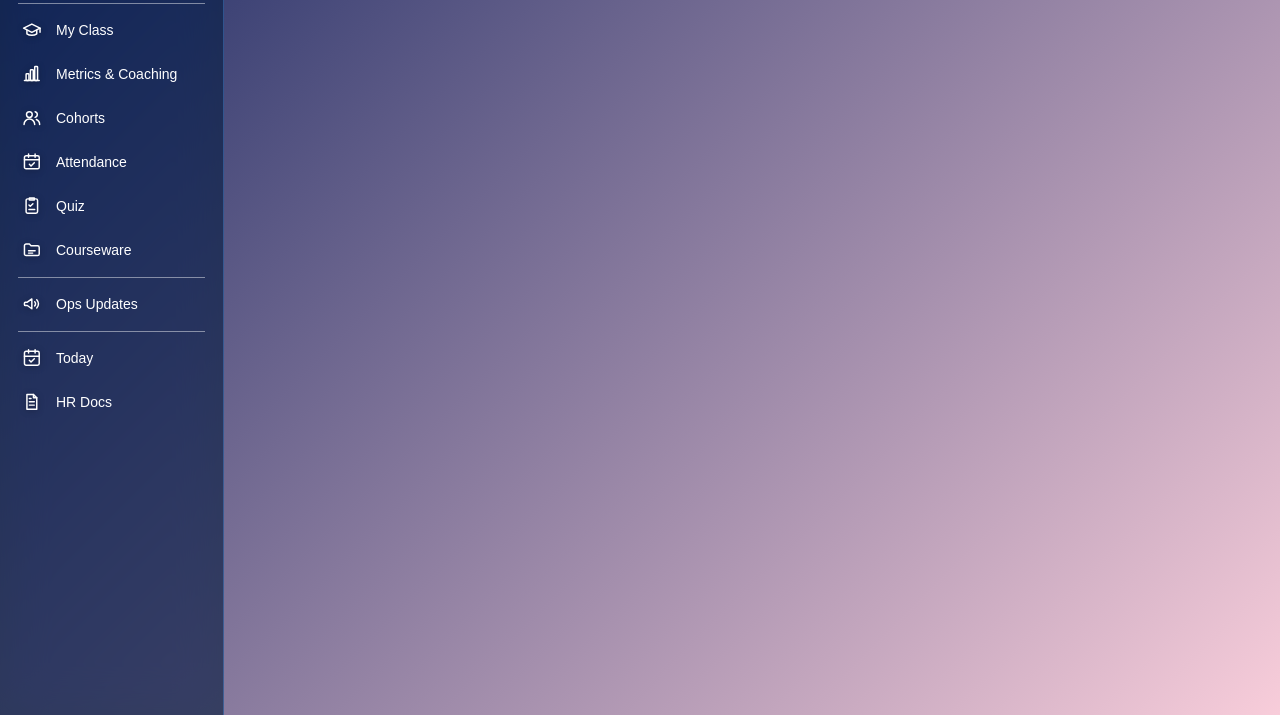
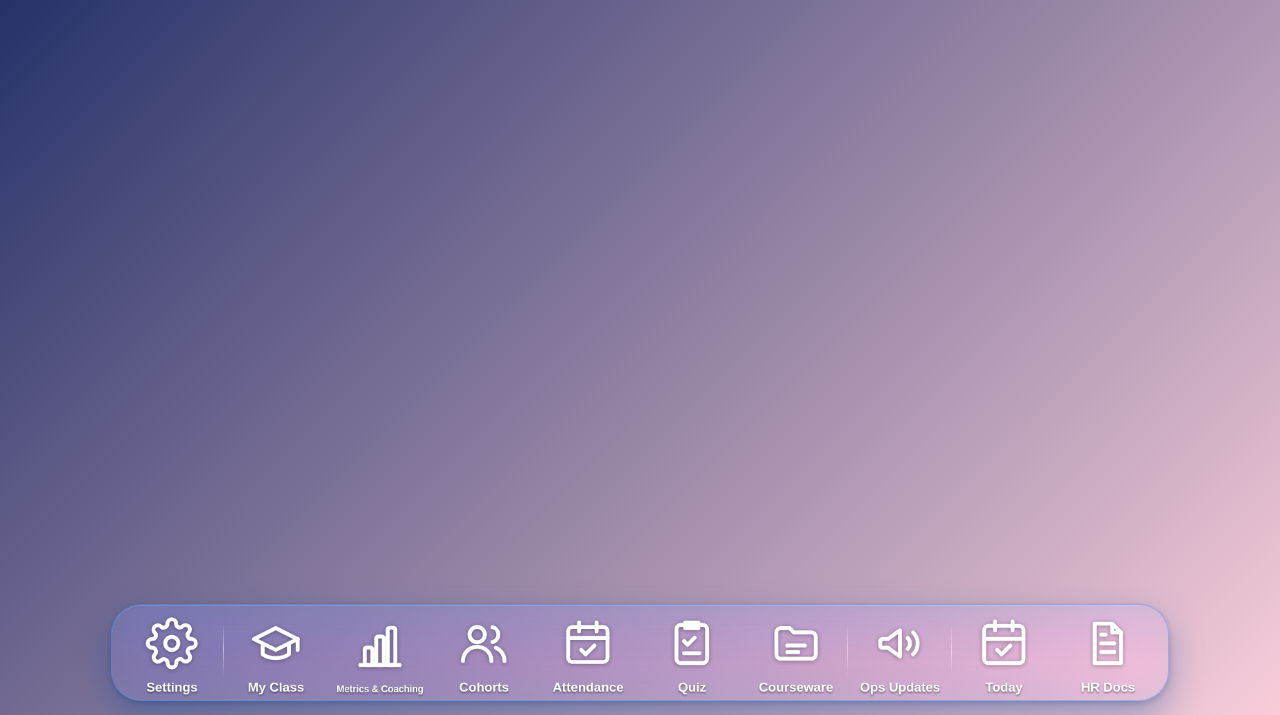
Before and after one commit to ericsonpanganiban/own-training-dashboard, a plain HTML site: page index.html in a window 1280 px wide. Shown: the part 85-800 px from the top of the page. Drawn offline with Linux system fonts and the light colour scheme.

Commit message:
Revert sidebar preview
Co-Authored-By: Claude Sonnet 5.5 <noreply@anthropic.com>
Claude-Session: https://claude.ai/code/session_01ELdnMUzShUAweMain7732Q

```diff
--- a/styles.css
+++ b/styles.css
@@ -1917,32 +1917,3 @@ body .quiz-manual-form.quiz-manual-form .rep-goal input[data-rfgv] { padding: 6p
 .att-over-list { display:flex; flex-direction:column; gap:6px; margin:10px 0; max-height:220px; overflow:auto; }
 .att-over-row { display:flex; align-items:center; gap:8px; font-size:13px; }
 .att-over-eg { font-size:12.5px; line-height:1.45; padding:8px 10px; border:1px solid var(--border, #e2e5ea); border-radius:8px; background:var(--surface-2, rgba(127,127,127,.08)); margin:4px 0 8px; }
-
-/* ---------- Sidebar layout (redesign preview): the dock becomes a left sidebar ---------- */
-body.side { --side-w: 224px; }
-body.side #dock {
-  left: 0; top: calc(var(--menubar-h) + env(safe-area-inset-top, 0px)); bottom: 0;
-  width: var(--side-w); transform: none;
-  flex-direction: column; align-items: stretch; gap: 2px;
-  padding: 12px 10px; border-radius: 0; border: 0;
-  border-right: 1px solid color-mix(in srgb, var(--accent) 22%, rgba(255, 255, 255, 0.14));
-  background: color-mix(in srgb, var(--accent) 10%, rgba(14, 16, 28, 0.62));
-  box-shadow: none; overflow-y: auto;
-}
-body.side #dock::before { display: none; }
-body.side .dock-item {
-  width: 100%; height: 42px; flex: none; flex-direction: row; align-items: center;
-  border-radius: 10px; padding: 0 10px; text-align: left;
-}
-body.side .dock-item:hover { background: rgba(255, 255, 255, 0.1); }
-body.side .dock-item.running { background: color-mix(in srgb, var(--accent) 28%, transparent); }
-body.side .dock-face {
-  --dock-max: 1; position: static; transform: none; flex-direction: row; gap: 12px; align-items: center; width: 100%;
-}
-body.side .dock-icon { width: 24px; height: 24px; flex: none; }
-body.side .dock-label, body.side .dock-label.long { font-size: 14px; font-weight: 500; text-shadow: none; letter-spacing: 0; }
-body.side .dock-item.running .dock-icon::after { top: 50%; left: 184px; margin: -2.5px 0 0; width: 5px; height: 5px; }
-body.side .dock-item.group-start { margin-top: 10px; }
-body.side .dock-item.group-start::before { left: 8px; right: 8px; top: -6px; bottom: auto; width: auto; height: 1px; }
-body.side .dock-badge { top: 50%; right: 10px; margin-top: -9px; --dock-max: 1; }
-body.side .desktop { left: var(--side-w); }
```
Also changed, not shown: app.js.
